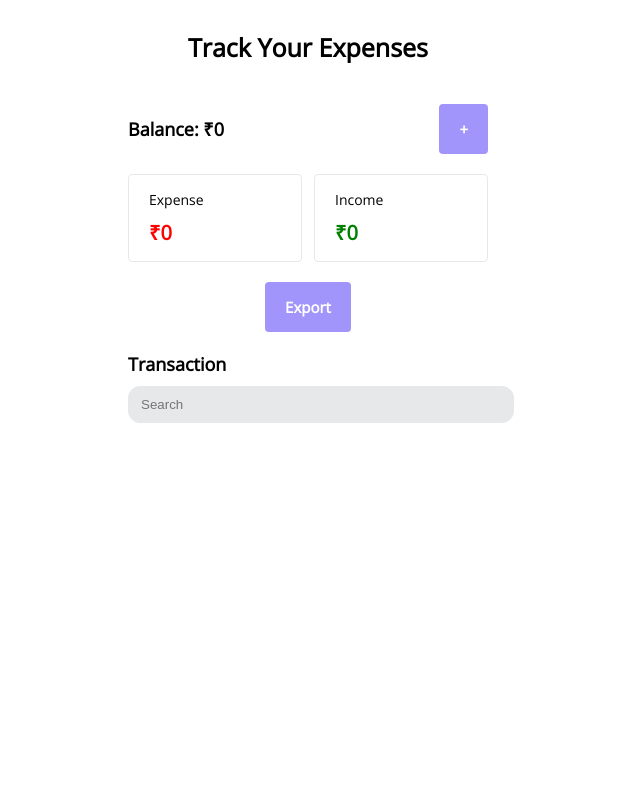
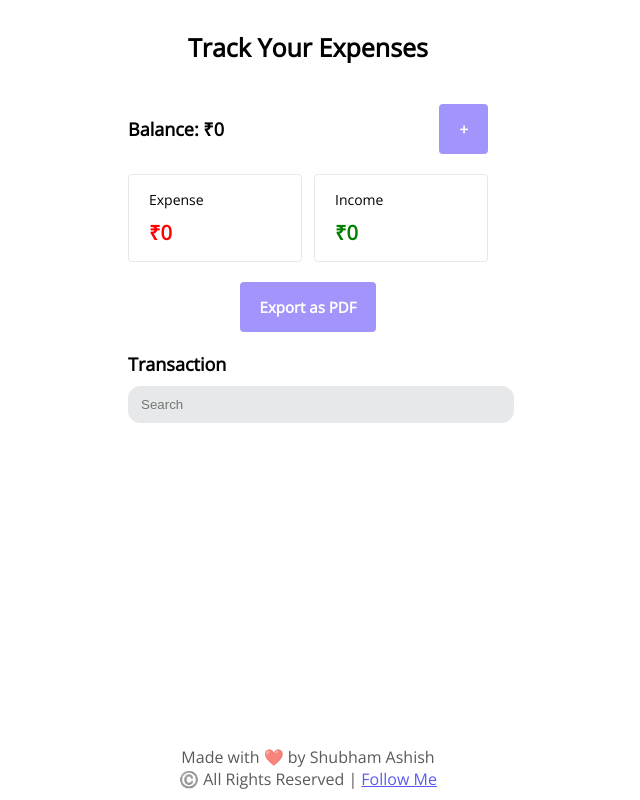
Before and after one commit to shubhamashish33/expense-tracker, a React (Create React App) app: page / in a window 1280 px wide. Shown: the whole page, without its empty margins (332-972 px from the left). Built offline with nearby package versions, Linux system fonts and the light colour scheme.

Commit message:
Update footer

```diff
--- a/public/index.html
+++ b/public/index.html
@@ -30,6 +30,13 @@
 <body>
   <noscript>You need to enable JavaScript to run this app.</noscript>
   <div id="root"></div>
+  <footer>
+    Made with ❤️ by Shubham Ashish <br>
+    ©️ All Rights Reserved | <a href="https://shubhamashish33.github.io/Profile-card/" target="_blank"
+      rel="noopener noreferrer">Follow Me</a>
+  </footer>
+
+
 </body>
 
 </html>
--- a/src/components/home/OverviewComponents.js
+++ b/src/components/home/OverviewComponents.js
@@ -173,7 +173,7 @@ const OverviewComponents = (props) => {
           Income <span>₹{props.income}</span>
         </ExpenseBox>
       </ExpenseContainer>
-      <AddTransaction onClick={printpdf}>Export</AddTransaction>
+      <AddTransaction onClick={printpdf}>Export as PDF</AddTransaction>
     </Container>
   );
 };
--- a/src/components/home/TransactionComponents.js
+++ b/src/components/home/TransactionComponents.js
@@ -23,6 +23,7 @@ const Container = styled.div`
   }
 
 `;
+
 
 const Cell = styled.div`
   background-color: white;
@@ -71,6 +72,7 @@ const TransactionComponents = (props) => {
     // eslint-disable-next-line react-hooks/exhaustive-deps
   }, [props.transactions]);
 
+
   return (
     <Container>
       Transaction
--- a/src/index.css
+++ b/src/index.css
@@ -10,3 +10,12 @@ code {
   font-family: source-code-pro, Menlo, Monaco, Consolas, 'Courier New',
     monospace;
 }
+
+footer{
+  position: fixed;
+  bottom: 10px;
+  left: 0;
+  opacity: 65%;
+  width: 100%;
+  text-align: center;
+}
```
